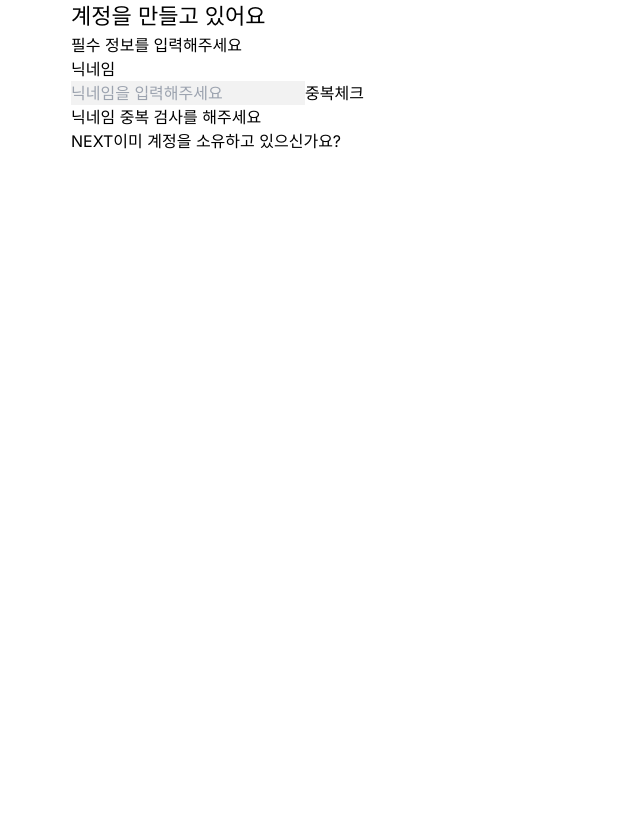
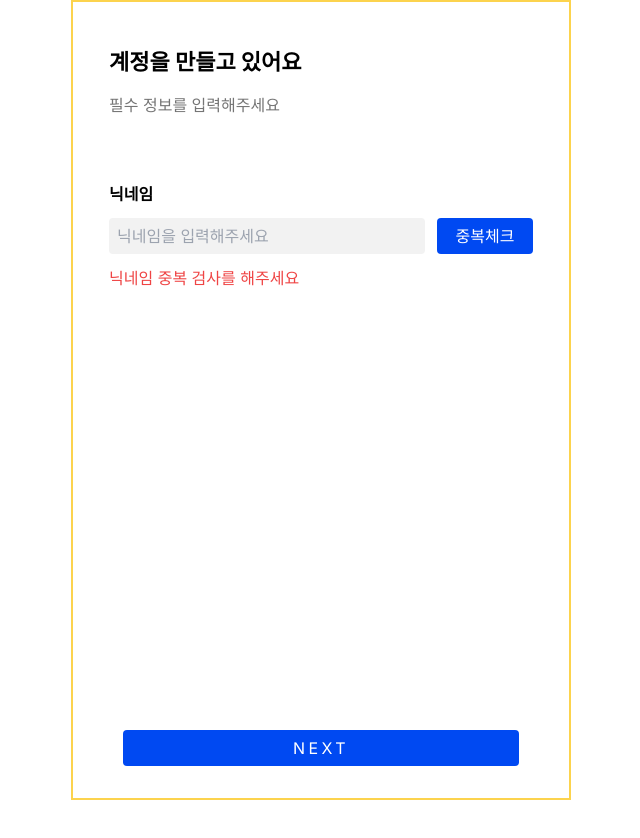
Before and after one commit to s01k1m/Akigimi, a Next.js app in the folder frontend/: page /login/register in a window 1280 px wide. Shown: the whole page, without its empty margins (319-959 px from the left). After the commit the page ends 800 px from the top, so only its background shows below. Built offline with nearby package versions, Linux system fonts and the light colour scheme; no server answers.

Commit message:
feat: 버튼 컴포넌트화 및 닉네임 페이지 디자인
1. 회원가입 단계에서 많이 사용되는 버튼 컴포넌화함
2. 닉네임 페이지 디자인 완료


Former-commit-id: 0f2be60e9ba02442e40ef5e2b8a7dbc28d3fe57e

```diff
--- a/frontend/app/layout.tsx
+++ b/frontend/app/layout.tsx
@@ -18,7 +18,7 @@ const Centering = styled.div`
 `;
 const FixedWidth = styled.div`
   width: 500px;
-  min-height: 840px;
+  min-height: 700px;
   @media (max-width: 500px) {
     /* 화면 너비가 500px 이하가 되면 요소 너비를 100%로 고정*/
     width: 100%;
@@ -46,7 +46,9 @@ export default function RootLayout({
       <head></head>
       <body className={inter.className} suppressHydrationWarning={true}>
         <Centering>
-          <FixedWidth id="layout">{children}</FixedWidth>
+          <FixedWidth id="layout" className="border-2 border-amber-300">
+            {children}
+          </FixedWidth>
         </Centering>
       </body>
     </html>
--- a/frontend/app/login/register/page.tsx
+++ b/frontend/app/login/register/page.tsx
@@ -3,6 +3,12 @@ import React, { useRef, useState, useEffect } from "react";
 import Link from "next/link";
 import axios from "axios";
 import { redirect, useRouter } from "next/navigation";
+import { BasicButton } from "@/components/login/BasicButton";
+
+interface RegisterInfo {
+  title: string;
+  menual: string;
+}
 
 export default function Signup() {
   const [isLoading, setIsLoading] = useState<boolean>(true); // 페이지 로딩 중인지 확인하기 위하여
@@ -10,14 +16,34 @@ export default function Signup() {
   const [isUnique, setIsUnique] = useState<boolean>(false);
   const [isChecking, setIsChecking] = useState<boolean>(false); // 닉네임 체크 중인지 확인하기 위하여
   const inputRef = useRef<HTMLInputElement>(null);
+  const [cnt, setCnt] = useState<number>(0);
   const router = useRouter();
-  const [cnt, setCnt] = useState<number>(0);
+
+  const token = window.localStorage.getItem("access_token");
+
+  // handleClick() : 버튼 컴포넌트에 넘겨줄 함수 prop을 만듦
+  const handleClick = async () => {
+    router.push("/login/register/withdrawal");
+
+    const formData = new FormData();
+    formData.append("nickname", nickname); // 파일 첨부
+
+    await axios
+      .post("/api/user/nickname", formData, {
+        headers: {
+          Authorization: `Bearer ${token}`,
+          "Content-Type": "multipart/form-data",
+        },
+      })
+      .then((response) => {
+        console.log(response);
+      });
+  };
+  // duplicateCheck() : 닉네임 중복 검사 함수
   const duplicateCheck = async () => {
-    const token = window.localStorage.getItem("access_token");
-    setCnt(1); // 검색경험
-    setIsChecking(true); // 체크 중 true
-    console.log("닉네임 중복체크를 합니다");
-    setIsUnique(false); // 유니크값 리셋
+    setCnt(1); // 검색 경험 기록한다
+    setIsChecking(true); // 중복 체크를 하고 있는 중이므로 true
+    setIsUnique(false); // 유니크값 리셋한다
     await setNickname(nickname.trim()); // 사용자 입력값 앞뒤 공백을 모두 제거
     await axios
       .get(`/api/user/nickname/duplicate?nickname=${nickname}`)
@@ -39,7 +65,6 @@ export default function Signup() {
 
   // 닉네임 추천을 받고 최초로 닉네임 인풋칸에 띄어주어야한다
   const getRecommendation = async () => {
-    const token = window.localStorage.getItem("access_token");
     console.log("닉네임 추천을 받습니다");
     await axios
       .get("/api/user/nickname/recommend", {
@@ -59,16 +84,23 @@ export default function Signup() {
   const onChange = (event: React.ChangeEvent<HTMLInputElement>) => {
     setNickname(event.target.value);
   };
+
   return (
-    <div className="">
+    <div className="h-full w-full">
       {isLoading ? (
         <div>로딩중</div>
       ) : (
-        <>
-          <div className="header text-[22px]">계정을 만들고 있어요</div>
-          <div className="explanation text-base">필수 정보를 입력해주세요</div>
-          <label htmlFor="nickname text-xs">닉네임</label>
-          <div>
+        <div className="p-9 relative h-full">
+          <div className="header text-[22px] pt-2 pb-[14px] font-bold">
+            계정을 만들고 있어요
+          </div>
+          <div className="explanation text-base mb-[65px] text-grey0">
+            필수 정보를 입력해주세요
+          </div>
+          <label htmlFor="nickname" className="font-semibold">
+            닉네임
+          </label>
+          <div className="flex justify-around my-3">
             <input
               type="text"
               id="nickname"
@@ -76,40 +108,58 @@ export default function Signup() {
               ref={inputRef}
               value={nickname}
               onChange={onChange}
-              className="bg-[#F2F2F2]"
+              className="bg-[#F2F2F2] h-9 w-68 flex-1 p-2 rounded"
             ></input>
             <button
               onClick={(e) => {
                 e.preventDefault();
                 duplicateCheck();
               }}
+              className={
+                "rounded w-24 h-9 ms-3 flex-none text-white " +
+                (isUnique ? "bg-gray-500" : "bg-tossblue")
+              }
             >
               중복체크
             </button>
-            {/* <button
-              onClick={(e) => {
-                e.preventDefault();
-                router.push("/");
-                // router.replace("/");
-              }}
-            >
-              링크 푸쉬하기
-            </button> */}
           </div>
           {cnt > 0 && isUnique ? ( // 검사해본 적 있고 유니크하면
-            <div>사용할 수 있는 닉네임입니다</div>
+            <div className="text-green-600">사용할 수 있는 닉네임입니다</div>
           ) : cnt == 0 ? ( // 한번도 중복 검사 해본 적 없으면
-            <div>닉네임 중복 검사를 해주세요</div>
-          ) : setIsChecking ? ( // 중복 검사 진행 중이면?
+            <div className="text-red-500">닉네임 중복 검사를 해주세요</div>
+          ) : isChecking ? ( // 중복 검사 진행 중이면?
             <div>중복 검사 중입니다</div>
           ) : (
             // 유니크하지 않은데 중복 검사를 해본 적 있으면
             <div id="nicknameComment">이미 있는 닉네임입니다</div>
           )}
-
-          <button>NEXT</button>
-          <Link href="/login">이미 계정을 소유하고 있으신가요?</Link>
-        </>
+          <div
+            className="absolute inset-x-0 bottom-0 mb-8"
+            onClick={(e) => {
+              if (nickname && cnt && isUnique) {
+              } else {
+                e.preventDefault;
+                if (!cnt) {
+                  // 중복 검사를 해본 적 없으면
+                  alert("닉네임 중복검사를 해주세요");
+                } else {
+                  // 중복 닉네임이라면
+                  alert("중복되지 않는 닉네임을 작성해주세요");
+                }
+                return false;
+              }
+            }}
+          >
+            {cnt && isUnique ? (
+              <BasicButton
+                msg={"NEXT"}
+                handleClick={() => handleClick()}
+              ></BasicButton>
+            ) : (
+              <BasicButton msg={"NEXT"} handleClick={() => {}}></BasicButton>
+            )}
+          </div>
+        </div>
       )}
     </div>
   );
--- /dev/null
+++ b/frontend/components/login/BasicButton.tsx
@@ -0,0 +1,39 @@
+"use client";
+import * as React from "react";
+import styled from "styled-components";
+import { useEffect, useState } from "react";
+import Link from "next/link";
+import axios from "axios";
+
+interface ButtonProps {
+  msg: string;
+  handleClick: (event: React.MouseEvent<HTMLButtonElement, MouseEvent>) => void;
+}
+
+const ButtonWrapper = styled.div`
+  max-width: 500px;
+  margin: 0 auto;
+`;
+
+export function BasicButton({ handleClick, msg }: ButtonProps) {
+  const [isLoading, setIsLoading] = useState<boolean>(true);
+  useEffect(() => {
+    setIsLoading(false);
+  }, []);
+  return (
+    <ButtonWrapper>
+      {isLoading ? (
+        <div>로딩중</div>
+      ) : (
+        <div className="flex justify-center">
+          <button
+            className="rounded bg-tossblue max-w-[480px] w-[80%] h-9 text-white tracking-widest"
+            onClick={handleClick}
+          >
+            {msg}
+          </button>
+        </div>
+      )}
+    </ButtonWrapper>
+  );
+}
--- a/frontend/tailwind.config.ts
+++ b/frontend/tailwind.config.ts
@@ -7,10 +7,14 @@ const config: Config = {
     "./app/**/*.{js,ts,jsx,tsx,mdx}",
   ],
   theme: {
+    letterSpacing: {
+      widest: "3.4px",
+    },
     extend: {
       colors: {
         grey0: "#757575",
         grey1: "#EEEEEE",
+        tossblue: "#0049F2",
       },
       backgroundImage: {
         "gradient-radial": "radial-gradient(var(--tw-gradient-stops))",
```
